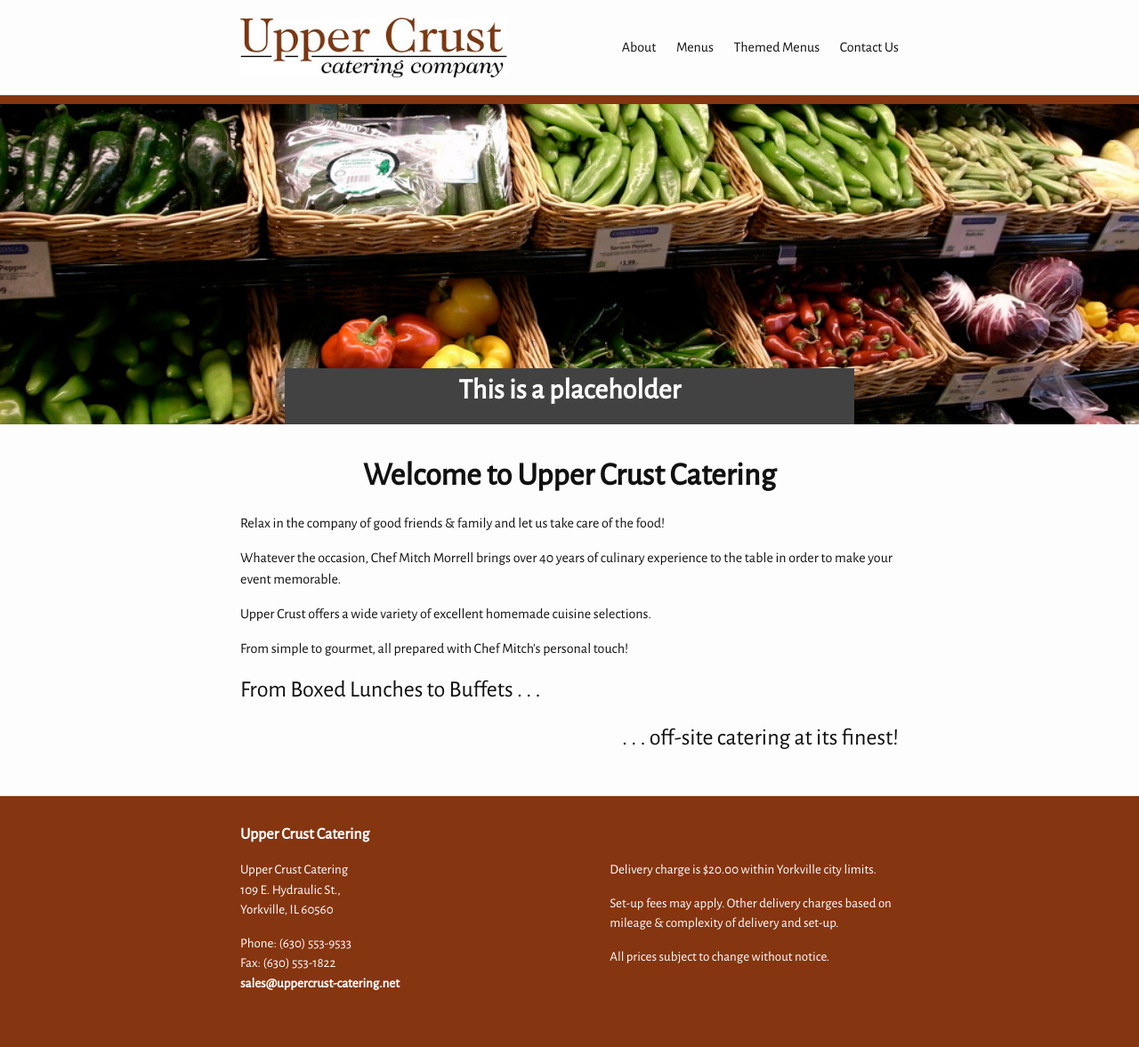
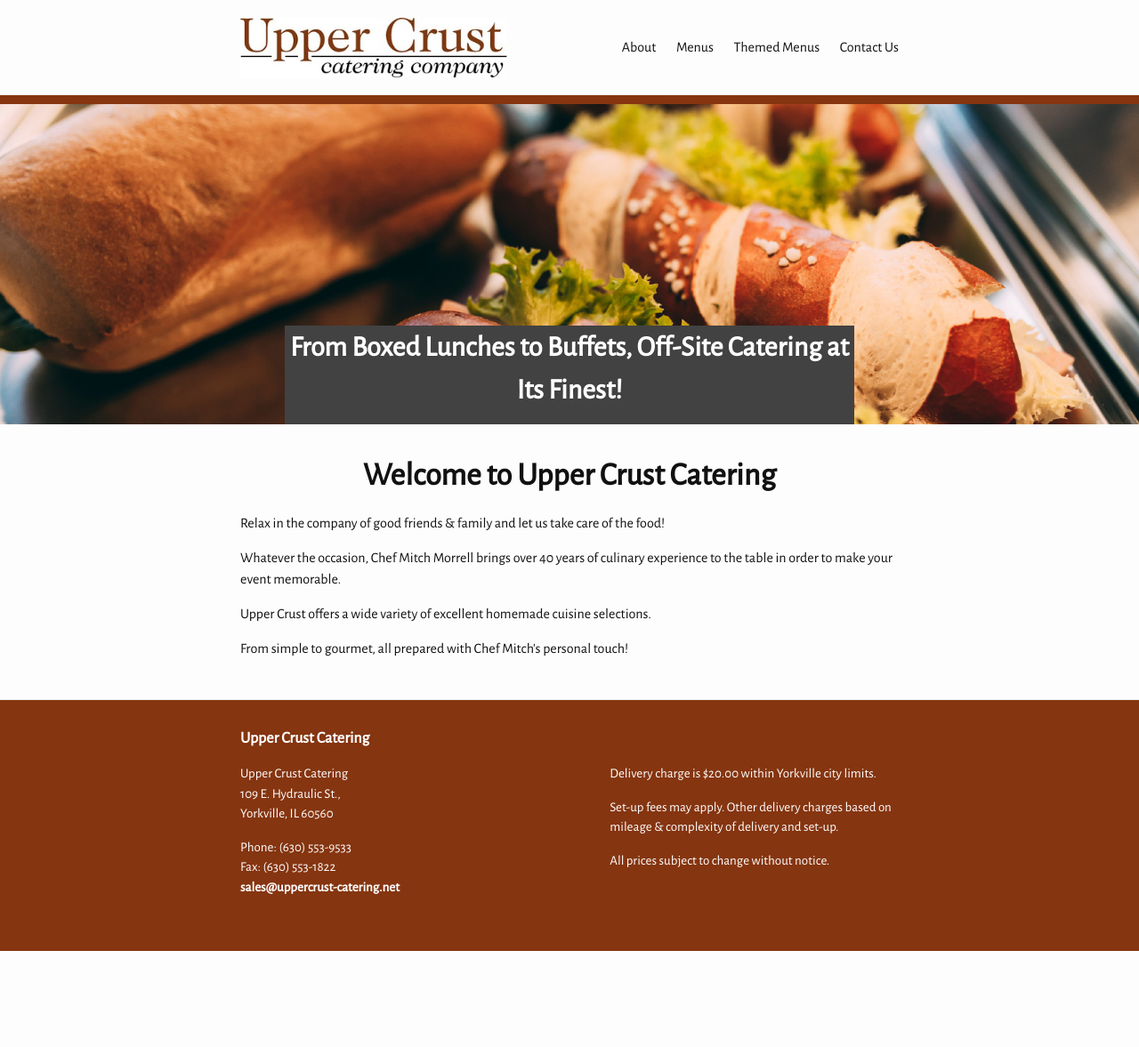
Before and after one commit to kmorrell27/UpperCrustCatering, a Jekyll site: the page built from index.html, in a window 1280 px wide. Shown: the whole page at 89% size. Built offline with Jekyll 4.4.1, drawn with Linux system fonts in a browser that asks for light colours; after the commit the page ends 1069 px from its top, so only the background shows below that.

Commit message:
Moar images
Also did some other stuff

```diff
--- a/contact-us.html
+++ b/contact-us.html
@@ -3,7 +3,13 @@
 title: "Contact Us"
 permalink: /contact-us/
 ---
+<p>
+  Thank you for your interest in Upper Crust Catering. Please use this form to let us know exactly what you'd like at your next gathering. We'll do everything we can to make it perfect! Fill out the form below and press "Submit" to send.
+</p>
 
+<p>
+  If you prefer, you may contact us by phone at (630) 553-9533 or fax at (630) 553-1822 or <a href="mailto:sales@uppercrust-catering.net?subject=Upper%20Crust%20Web%20Inquiry">email us at sales@uppercrust-catering.net</a>. Thank You!
+</p>
 <form action="http://formspree.io/kmorrell827@gmail.com" method="POST">
     <div class="form-group">
       <label for="name">Name</label>
--- a/index.html
+++ b/index.html
@@ -2,10 +2,10 @@
 layout: default
 ---
 
-<div class="hero" style="background-image:url({{ site.baseurl }}/images/food.jpg)">
+<div class="hero" style="background-image:url({{ site.baseurl }}/images/home.jpg)">
 
-  <a href="#" class="hero-headline">
-    <h1>This is a placeholder</h1>
+  <a href="/menus" class="hero-headline">
+    <h1>From Boxed Lunches to Buffets, Off-Site Catering at Its Finest!</h1>
   </a>
 
 </div>
@@ -23,8 +23,5 @@
     </p><p class="lead-paragraph">
       From simple to gourmet, all prepared with Chef Mitch's personal touch!
     </p>
-
-    <p class="from-boxed">From Boxed Lunches to Buffets . . .</p>
-    <p class="its-finest">. . . off-site catering at its finest!</p>
   </div>
 </div>
--- a/menus.html
+++ b/menus.html
@@ -3,6 +3,7 @@
 permalink: /menus/
 title: "Menus"
 headline: "Check out our menus"
+image-filename: menus.jpg
 ---
 
   <div class="menus">
```
Also changed, not shown: images/home.jpg (added), images/menus.jpg (added).
